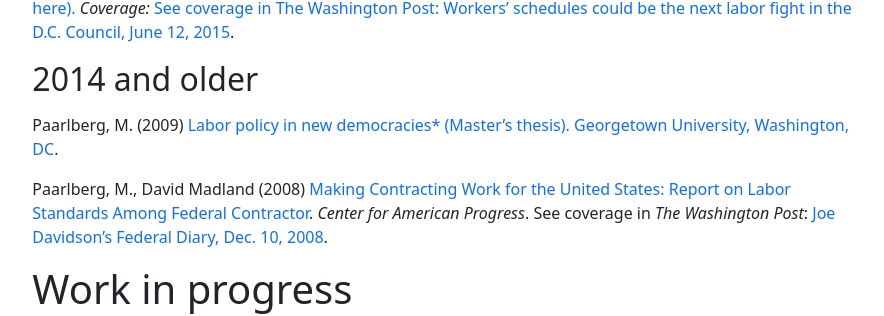
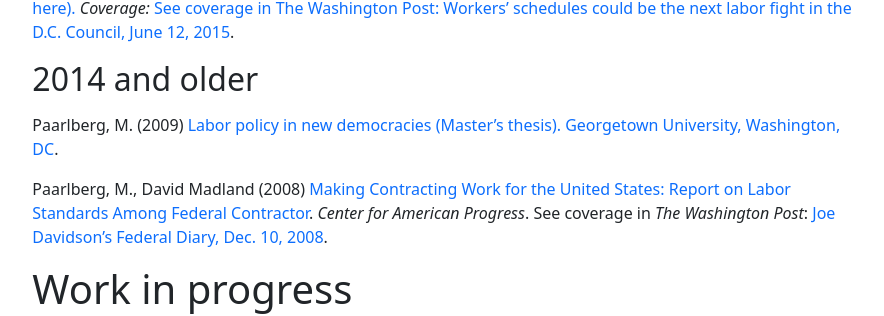
Before and after one commit to RelevantResearch/michael-paarlberg, a Jekyll site: the page built from _pages/scholarship.md, in a window 1280 px wide and 900 px high, scrolled down 1539 px. Shown: the part 306-622 px from the top of the window, without its empty margins (197-1081 px from the left). Built offline with Jekyll 4.4.1, drawn with Linux system fonts in a browser that asks for light colours.

```diff
--- a/_pages/scholarship.md
+++ b/_pages/scholarship.md
@@ -58,7 +58,7 @@ Paarlberg, M., Ari Schwartz, Michael Wasser, and Merrit Gillard (2015) [Unpredic
 
 ## 2014 and older
 
-Paarlberg, M. (2009) [Labor policy in new democracies\* (Master's thesis). Georgetown University, Washington, DC](https://repository.library.georgetown.edu/bitstream/handle/10822/553856/paarlbergMichael.pdf;sequence=1).
+Paarlberg, M. (2009) [Labor policy in new democracies (Master's thesis). Georgetown University, Washington, DC](https://repository.library.georgetown.edu/bitstream/handle/10822/553856/paarlbergMichael.pdf;sequence=1).
 
 Paarlberg, M., David Madland (2008) [Making Contracting Work for the United States: Report on Labor Standards Among Federal Contractor](https://www.google.com/url?q=https%3A%2F%2Fwww.americanprogress.org%2Fissues%2Fgeneral%2Fnews%2F2008%2F12%2F08%2F5313%2Fmaking-contracting-work-for-the-united-states%2F&sa=D&sntz=1&usg=AOvVaw0AOP4jDKjmVN_APibspc6R). _Center for American Progress_. See coverage in *The Washington Post*: [Joe Davidson's Federal Diary, Dec. 10, 2008](http://www.google.com/url?q=http%3A%2F%2Fwww.washingtonpost.com%2Fwp-dyn%2Fcontent%2Farticle%2F2008%2F12%2F09%2FAR2008120903120.html&sa=D&sntz=1&usg=AOvVaw2fCyDpZ8npqxJYFNfYB6Kh).
 
```
